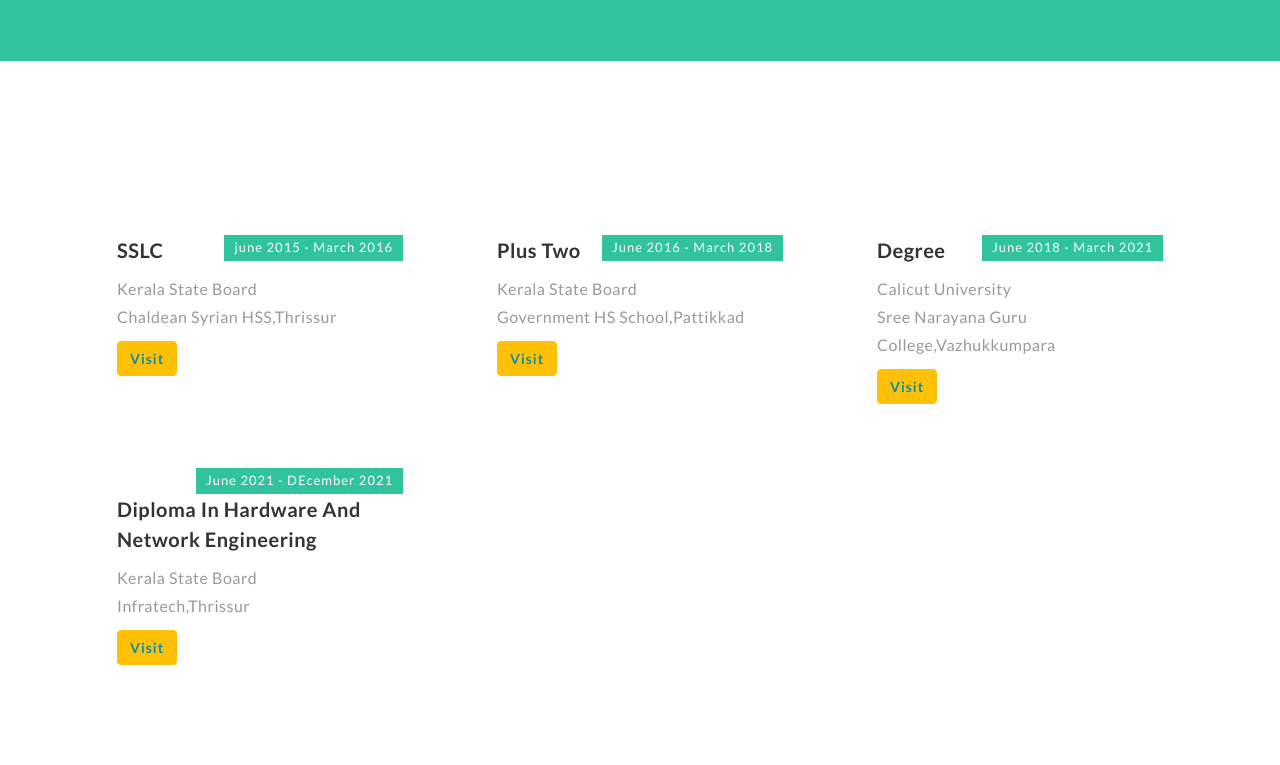
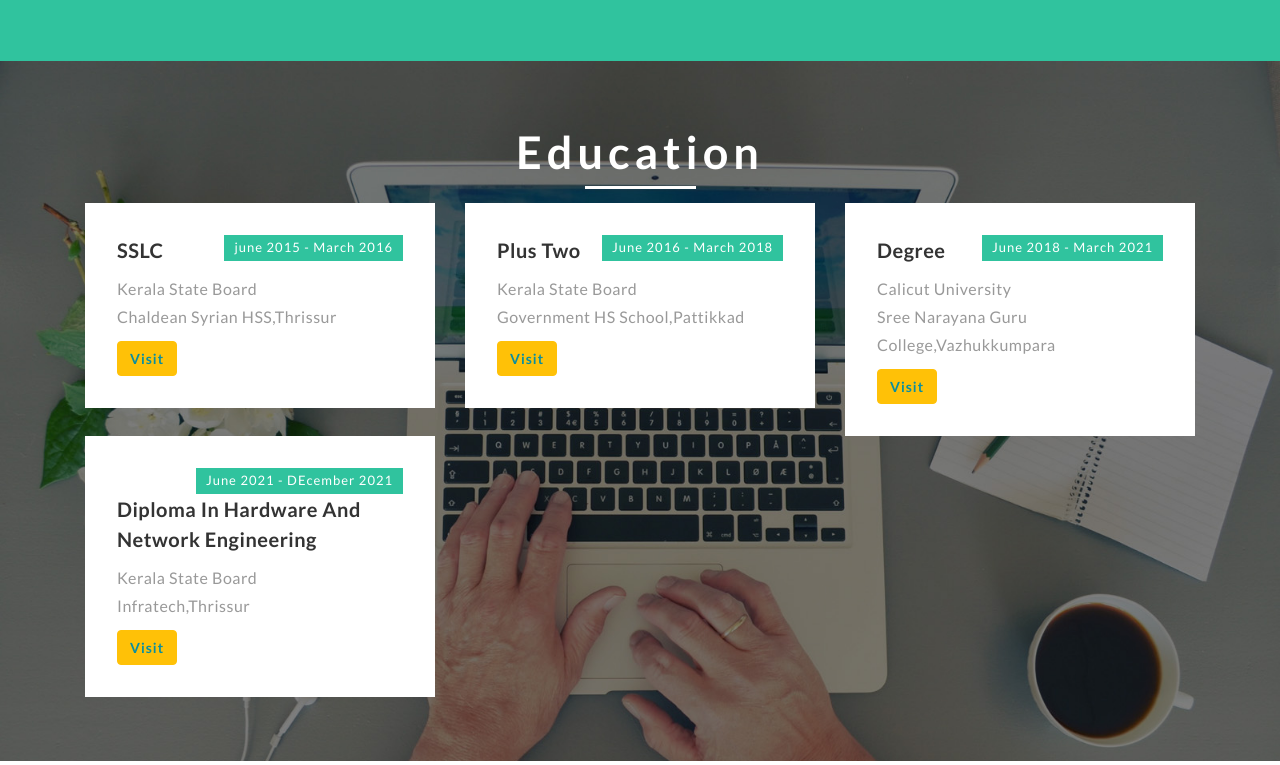
Before and after one commit to Beffinyohannan/Beffin-yohannan, a plain HTML site: page index.html in a window 1280 px wide. Shown: the part 2300-3065 px from the top of the page. Drawn offline with nearby package versions, Linux system fonts and the light colour scheme.

Commit message:
Update index.html

```diff
--- a/index.html
+++ b/index.html
@@ -29,7 +29,7 @@
 
 	<!-- css files -->
 	<link rel="stylesheet" href="css/bootstrap.css"> <!-- Bootstrap-Core-CSS -->
-	<link rel="stylesheet" href="css/style.css" type="text/css" media="all" /> <!-- Style-CSS -->
+	<link rel="stylesheet" href="style.css" type="text/css" media="all" /> <!-- Style-CSS -->
 	<link rel="stylesheet" href="css/font-awesome.min.css"> <!-- Font-Awesome-Icons-CSS -->
 
 	<!-- //css files -->
```
